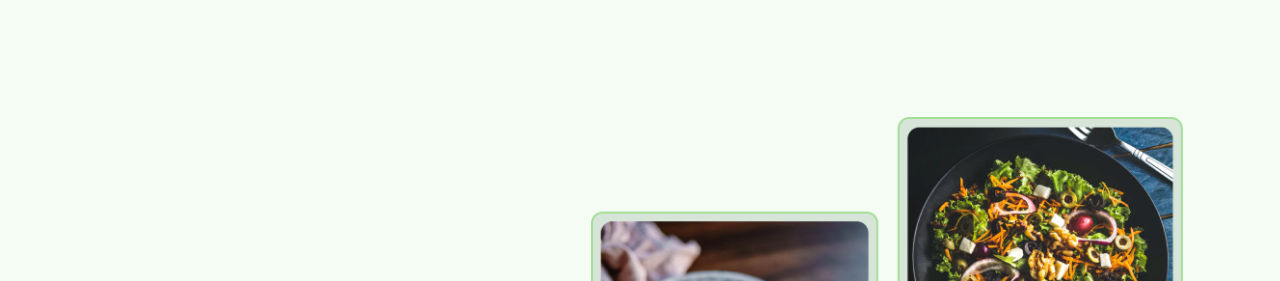
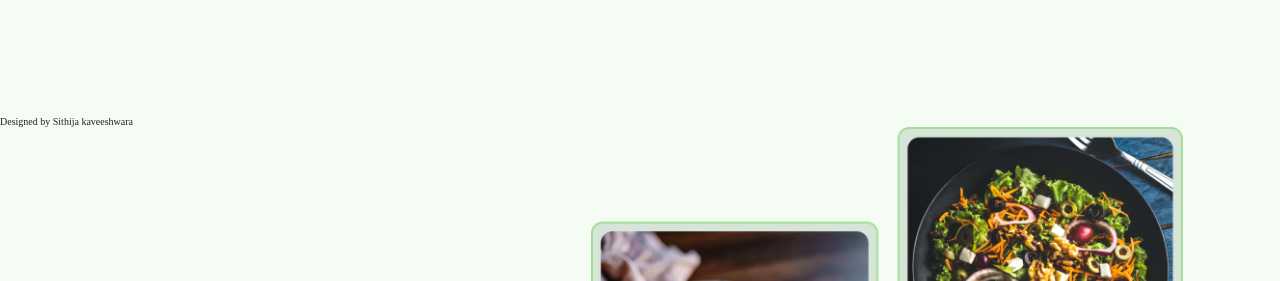
Before and after one commit to sithkavee/shaif-s-cuisine-rec, a plain HTML site: page index.html in a window 1280 px wide. Shown: the part 69-350 px from the top of the page. Drawn offline with nearby package versions, Linux system fonts and the light colour scheme.

Commit message:
Update index.html

```diff
--- a/index.html
+++ b/index.html
@@ -60,6 +60,7 @@
   <!-- End Nav Section -->
   <!-- Hero Section -->
   <section id="hero">
+    <div class="myname">Designed by Sithija kaveeshwara</div>
     <div class="container">
       <div class="hero__wrapper">
         <div class="hero__left" data-aos="fade-left">
```
